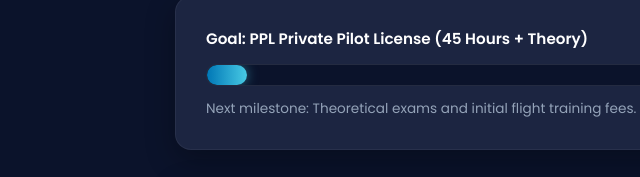
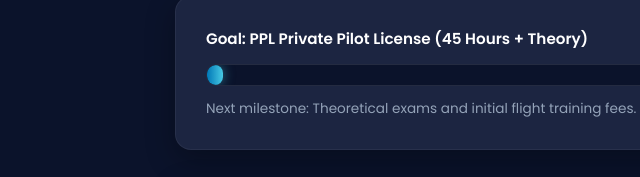
Before and after one commit to ambruska2019/pilot-project, a plain HTML site: page index.html in a window 1280 px wide. Shown: the part 325-502 px from the top of the page, 35-675 px from the left. Drawn offline with Linux system fonts and the light colour scheme.

Commit message:
Adjust progress bar width in index.html

```diff
--- a/index.html
+++ b/index.html
@@ -323,7 +323,7 @@
             <span>0,44% (20 000 Ft / 4 500 000 Ft)</span>
         </div>
         <div class="progress-bar-bg">
-            <div class="progress-bar-fill" style="width: 5%; min-width: 24px;"></div>
+            <div class="progress-bar-fill" style="width: 2%; min-width: 10px;"></div>
         </div>
         <p style="font-size: 0.85rem; color: #94a3b8;" id="goalSub">Következő mérföldkő: Az elméleti vizsgák és az első repült órák díja.</p>
     </div>
```
